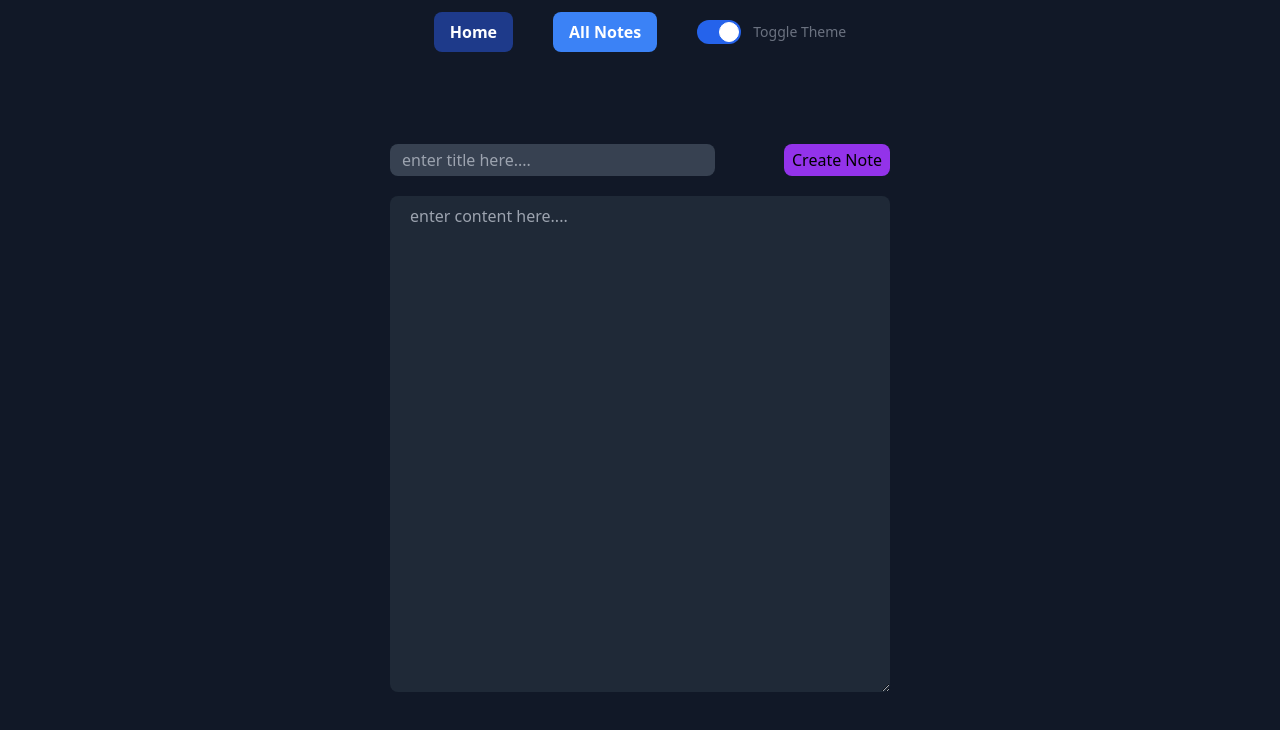
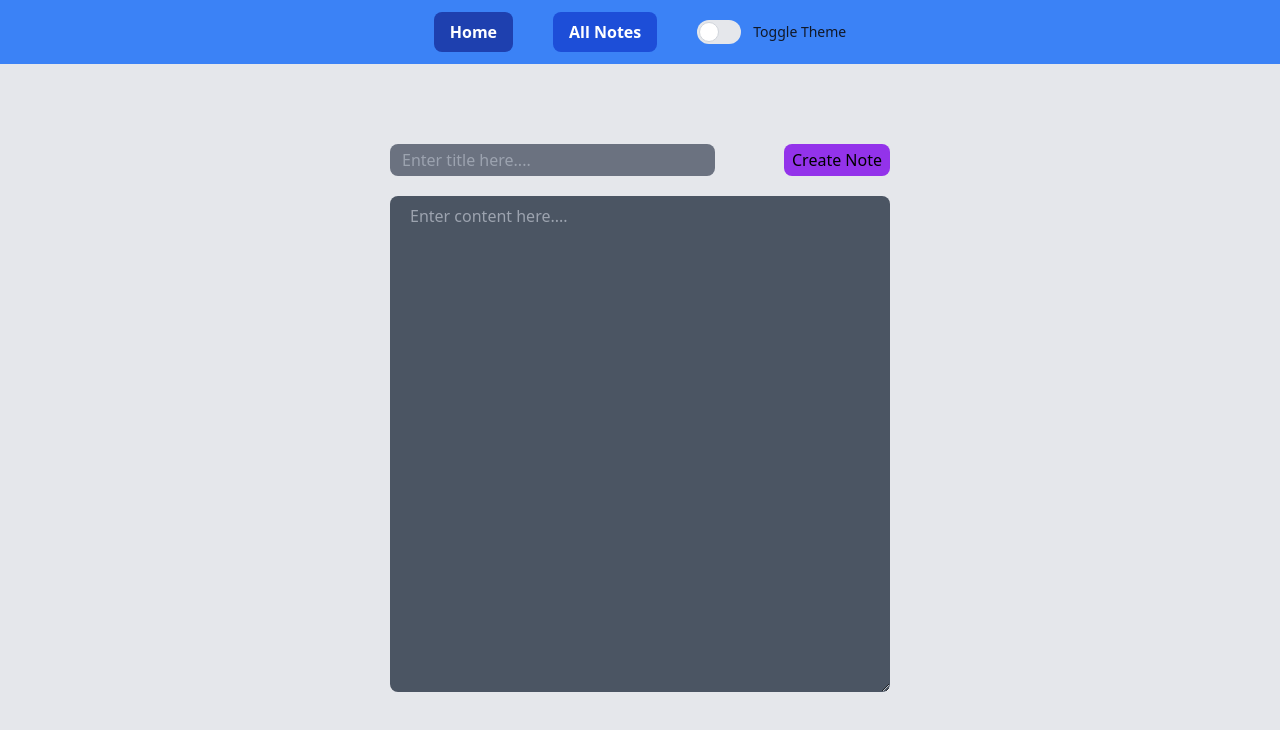
Before and after one commit to AnkitJha209/note-hub, a React (Vite) app: page / in a window 1280 px wide. Shown: the top 730 px of the page. Built offline with nearby package versions, Linux system fonts and the light colour scheme.

Commit message:
styling and toaster added

```diff
--- a/index.html
+++ b/index.html
@@ -7,7 +7,7 @@
     <title>Vite + React</title>
   </head>
   <body>
-    <div id="root" class="dark:bg-gray-900 bg-gray-500 min-h-screen"></div>
+    <div id="root" class="dark:bg-gray-800 bg-gray-200 min-h-screen"></div>
     <script type="module" src="/src/main.jsx"></script>
   </body>
 </html>
--- a/package.json
+++ b/package.json
@@ -13,6 +13,7 @@
     "@reduxjs/toolkit": "^2.3.0",
     "react": "^18.3.1",
     "react-dom": "^18.3.1",
+    "react-icons": "^5.3.0",
     "react-redux": "^9.1.2",
     "react-router-dom": "^6.28.0",
     "react-toastify": "^10.0.6"
--- a/src/components/AllNotes.jsx
+++ b/src/components/AllNotes.jsx
@@ -2,6 +2,11 @@ import React from 'react'
 import { useDispatch, useSelector } from 'react-redux'
 import { NavLink } from 'react-router-dom'
 import { deleteNote } from '../features/noteSlice/noteSlice'
+import { toast } from 'react-toastify'
+import { FaCopy } from "react-icons/fa";
+import { MdDelete } from "react-icons/md";
+import { FaEye } from "react-icons/fa";
+import { CiEdit } from "react-icons/ci";
 
 const AllNotes = () => {
   const notes = useSelector(state => state.note.notes)
@@ -10,19 +15,27 @@ const AllNotes = () => {
   const handleDelete = (id) => {
     dispatch(deleteNote(id))
   }
+  const handleCopy = (id) => {
+    const n = notes.filter(note => note.id === id)
+    window.navigator.clipboard.writeText(n[0].content)
+    toast.success('Copied To Clipboard' )
+  }
   return (
     <div className='w-[70%]'>
       {notes.length > 0 && notes.map(note => (
-        <div key={note.id} className='bg-gray-700 text-gray-300 rounded-lg px-5 py-2 mb-5 w-full'>
+        <div key={note.id} className='bg-gray-700 text-gray-200 rounded-lg px-5 py-2 mb-5 w-full'>
           <h2 className='text-2xl font-bold text-gray-400 text-left'>{note.title}</h2>
-          <div className='flex justify-between items-center'>
-            <h5>{`${note.content.substring(1,100)}...`}</h5>
-            <div>
-                <NavLink to={`/?noteId=${note.id}`}>Edit</NavLink>
-                <NavLink to={`${note.id}`} title={note.title}>View</NavLink>
-              <button onClick={() => handleDelete(note.id)}>
-                Delete
-              </button>
+          <div className='flex flex-col sm:justify-between mt-5 gap-5 sm:flex-row'>
+            <h5 className='text-left'>{`${note.content.substring(1,100)}...`}</h5>
+            <div className='flex justify-center items-center gap-10 sm:gap-5'>
+                <NavLink className='text-green-800 bg-green-500 hover:bg-green-700 hover:text-black rounded-md text-lg p-1' to={`/?noteId=${note.id}`}><CiEdit/></NavLink>
+                <NavLink className='text-gray-800 bg-blue-500 hover:bg-blue-700 rounded-md text-lg p-1' to={`${note.id}`} title={note.title}><FaEye/></NavLink>
+                <button className='bg-red-500 text-black p-1 hover:bg-red-700 text-lg rounded-md' onClick={() => handleDelete(note.id)}>
+                  <MdDelete/>
+                </button>
+                <button className='bg-purple-500 text-black hover:bg-purple-700 p-1 text-lg rounded-md' onClick={() => handleCopy(note.id)}>
+                  <FaCopy/>
+                </button>
             </div>
           </div>
 
--- a/src/components/Home.jsx
+++ b/src/components/Home.jsx
@@ -3,6 +3,7 @@ import { useDispatch, useSelector } from "react-redux";
 import { useSearchParams } from "react-router-dom";
 import { createNote, editNote } from "../features/noteSlice/noteSlice";
 import { nanoid } from "@reduxjs/toolkit";
+import { toast } from "react-toastify";
 
 const Home = () => {
   const [title, setTitle] = useState("");
@@ -18,6 +19,11 @@ const Home = () => {
       title: title,
       content: content,
     }
+    if(newNote.title === '' || newNote.content === ''){
+      toast.error('Please Add Something first')
+      return
+    }
+
     if(noteId){
       dispatch(editNote(newNote))
     }
@@ -40,24 +46,24 @@ const Home = () => {
   }, [noteId, notes])
   return (
     <div>
-      <div className="flex gap-10 mb-5 place-content-evenly justify-between">
+      <div className="px-10 sm:px-0 flex gap-10 mb-5 place-content-evenly justify-between">
         <input
           type="text"
-          className="px-3 bg-gray-700 text-gray-200 py-1 rounded-lg w-[65%]"
+          className="px-3 dark:bg-gray-700 bg-gray-500 text-gray-200 py-1 rounded-lg w-[65%]"
           value={title}
           onChange={(e) => setTitle(e.target.value)}
-          placeholder="enter title here...."
+          placeholder="Enter title here...."
         />
-        <button onClick={handleClick} className="px-2 dark:bg-purple-600 dark:hover:bg-purple-800 py-1 rounded-lg">
+        <button onClick={handleClick} className="px-2 bg-purple-600 dark:bg-purple-600 dark:hover:bg-purple-800 py-1 rounded-lg">
           {noteId ? <div>Update Note</div> : <div>Create Note</div>}
         </button>
       </div>
-      <div>
+      <div className="flex justify-center">
         <textarea
           value={content}
           onChange={(e) => setContent(e.target.value)}
-          className="min-w-[500px] bg-gray-800 text-gray-400 rounded-lg px-5 py-2"
-          placeholder="enter content here...."
+          className="min-w-[350px] sm:min-w-[500px] min-h-[350px] bg-gray-600 dark:bg-gray-900 text-gray-400 rounded-lg px-5 py-2"
+          placeholder="Enter content here...."
           rows={20}
         ></textarea>
       </div>
--- a/src/components/NavBar.jsx
+++ b/src/components/NavBar.jsx
@@ -29,12 +29,12 @@ const NavBar = () => {
 
 
   return (
-    <div className="text-gray-500 flex justify-center items-center gap-10 py-3 w-full">
+    <div className="text-gray-500 bg-blue-500 dark:bg-gray-900 flex justify-center items-center gap-10 py-3 w-full">
       <NavLink
         to=""
         className={({ isActive }) =>
           `text-white px-4 py-2 font-semibold rounded-lg ${
-            isActive ? "bg-blue-900" : "bg-blue-500"
+            isActive ? "bg-blue-800" : "bg-blue-700"
           }`
         }
       >
@@ -44,7 +44,7 @@ const NavBar = () => {
         to="all-notes"
         className={({ isActive }) =>
           `text-white px-4 py-2 font-semibold rounded-lg hover:bg-blue-800 ${
-            isActive ? "bg-blue-900" : "bg-blue-500"
+            isActive ? "bg-blue-800" : "bg-blue-700"
           }`
         }
       >
--- a/src/components/ViewNote.jsx
+++ b/src/components/ViewNote.jsx
@@ -13,10 +13,14 @@ const ViewNote = () => {
 
   console.log(note);
   return (
-    <div className='text-3xl text-white'>
+    <div className='flex flex-col items-start justify-start text-left'>
+      <div className='text-3xl text-gray-600 font-bold uppercase'>
       {note.title}
-      <br />
-      {note.content}
+      </div>
+      <div className='mt-5 text-xl text-gray-400 font-semibold'>
+        {note.content}
+      </div>
+
     </div>
   )
 }
--- a/src/features/noteSlice/noteSlice.js
+++ b/src/features/noteSlice/noteSlice.js
@@ -1,4 +1,5 @@
 import { createSlice } from "@reduxjs/toolkit";
+import { toast } from "react-toastify";
 
 const initialState = {
     notes : localStorage.getItem('notes') ? JSON.parse(localStorage.getItem('notes')) : []
@@ -12,10 +13,12 @@ export const noteSlice = createSlice({
             const newNote = action.payload
             state.notes.push(newNote)
             localStorage.setItem('notes', JSON.stringify(state.notes))
+            toast.success("Note Created Succesfully")
         },
         deleteNote: (state, action) => {
             state.notes = state.notes.filter(note => note.id !== action.payload)
             localStorage.setItem('notes', JSON.stringify(state.notes))
+            toast.success("Note Deleted Succesfully")
         },
         editNote: (state, action) => {
             const {title, content, id} = action.payload
@@ -26,14 +29,11 @@ export const noteSlice = createSlice({
                 ) : ''
             ));
             localStorage.setItem('notes', JSON.stringify(state.notes))
-        },
-        deleteAllNotes: (state) => {
-            state.notes = []
-            localStorage.setItem('notes', JSON.stringify(state.notes))
+            toast.success("Note Updated Succesfully")
         },
     }
 })
 
-export const {createNote, deleteNote, editNote, deleteAllNotes} = noteSlice.actions
+export const {createNote, deleteNote, editNote} = noteSlice.actions
 
 export default noteSlice.reducer
--- a/src/features/themeSlice/themeSlice.js
+++ b/src/features/themeSlice/themeSlice.js
@@ -1,7 +1,7 @@
 import { createSlice } from "@reduxjs/toolkit";
 
 export const initialState = {
-    themeMode: 'dark'
+    themeMode: 'light'
 }
 
 export const themeSlice = createSlice({
--- a/src/main.jsx
+++ b/src/main.jsx
@@ -1,4 +1,3 @@
-import { StrictMode, useEffect } from 'react'
 import { createRoot } from 'react-dom/client'
 import './index.css'
 import App from './App.jsx'
@@ -6,8 +5,10 @@ import { createBrowserRouter, createRoutesFromElements, Route, RouterProvider }
 import Home from './components/Home.jsx'
 import AllNotes from './components/AllNotes.jsx'
 import ViewNote from './components/ViewNote.jsx'
-import { Provider, useSelector } from 'react-redux'
+import { Provider } from 'react-redux'
 import { store } from './redux/store.js'
+import { ToastContainer } from 'react-toastify';
+import 'react-toastify/dist/ReactToastify.css';
 
 const router = createBrowserRouter(createRoutesFromElements(
   <Route path='/' element= {<App/>} >
@@ -20,5 +21,6 @@ const router = createBrowserRouter(createRoutesFromElements(
 createRoot(document.getElementById('root')).render(
   <Provider store={store}>
     <RouterProvider router={router}/>
+    <ToastContainer/>
   </Provider>,
 )
```
Also changed, not shown: 1 other file (tests, documents, lock files or other folders).
